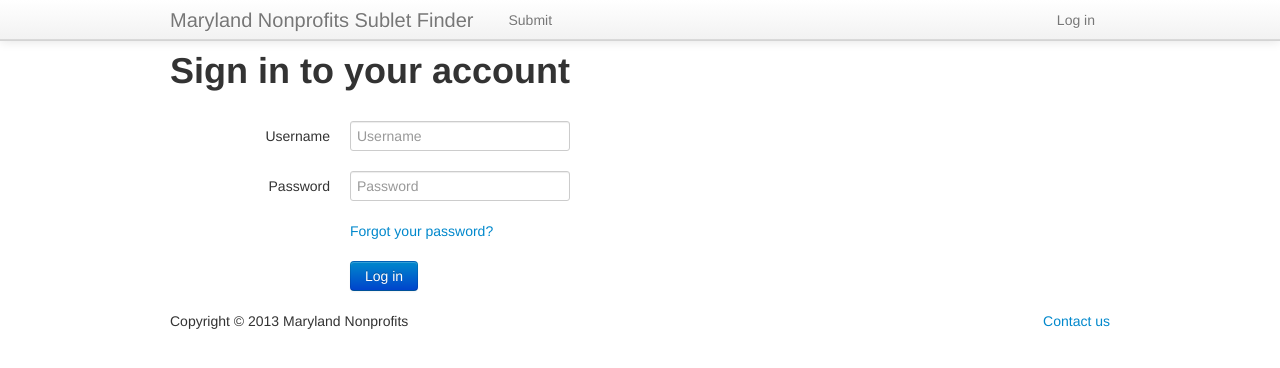
After one commit to josephturnerjr/spacefinder, a Flask app: page /login in a window 1280 px wide. The commit adds this page. Shown: the top 368 px of the page. Run offline with Flask 2, Linux system fonts and the light colour scheme; some libraries are stand-ins or nearby versions.

Commit message:
Login/log out

```diff
--- a/spacefinder/models.py
+++ b/spacefinder/models.py
@@ -1,9 +1,8 @@
 from flask_sqlalchemy import SQLAlchemy
 from spacefinder import app
 import datetime
-import re
-import uuid
 import md5
+from password import hash_pw
 
 db = SQLAlchemy(app)
 
--- a/spacefinder/templates/layout.html
+++ b/spacefinder/templates/layout.html
@@ -25,9 +25,18 @@
         <ul class="nav">
           <li><a href="/submit">Submit</a></li>
         </ul>
-        <ul class='nav pull-right'>
-          <li><a href="/admin">Log in</a></li>
-        </ul>
+          {% if not session["session_id"] %}
+            <ul class='nav pull-right'>
+              <li><a href="/login">Log in</a></li>
+            </ul>
+          {% else %}
+            <ul class='nav pull-right action-nav'>
+              <li><a href='/admin' data-toggle='tooltip' data-placement='bottom' title='Go to your dashboard'><i class='icon-dashboard'></i></a></li>
+              <li class='divider'></li>
+              <li><a id='logout-button' href="/logout"  data-toggle='tooltip' data-placement='bottom' title='Log out'><i class='icon-signout'></i></a></li>
+            </ul>
+            <p class='navbar-text pull-right'>Hi, {{ session["name"] }}</p>
+          {% endif %}
       </div>
       </div>
     </div>
@@ -44,5 +53,23 @@
     <script>window.jQuery || document.write('<script src="/static/js/vendor/jquery-1.8.2.min.js"><\/script>')</script>
     <script src="/static/js/vendor/bootstrap.min.js"></script>
     {% block scripts %}{% endblock %}
+    <script>
+      var logout_onclick = function(){
+        // This call will always fail with 403, clearing the basic auth cache
+        $.ajax({
+           type: 'POST',
+           async: false,
+           url: '/logout',
+        });
+        window.location.href = "/";
+        return false;
+      };
+      $(document).ready(function(){
+        $('#main-navbar').tooltip({
+              selector: "a[data-toggle=tooltip]"
+        });
+        $('#logout-button').click(logout_onclick);
+      });
+    </script>
   </body>
 </html>
--- /dev/null
+++ b/spacefinder/templates/login.html
@@ -0,0 +1,73 @@
+{% extends "layout.html" %}
+{% block head %}
+<title>Sign in to your account</title>
+<meta name="description" content="Sign in to your account">
+<link rel="stylesheet" href="/static/css/login.css">
+{% endblock %}
+{% block body %}
+<div id="header" class='banner'>
+  <div class="container">
+    <h1>Sign in to your account</h1>
+  </div>
+</div>
+<div class='login'>
+  <div class="container">
+    <form class="form-horizontal">
+      <div class="control-group">
+        <span class="help-block"></span>
+      </div>
+      <div class="control-group">
+        <label class="control-label" for="inputUsername">Username</label>
+        <div class="controls">
+          <input type="text" id="inputUsername" placeholder="Username">
+          <span class="help-inline"></span>
+        </div>
+      </div>
+      <div class="control-group">
+        <label class="control-label" for="inputPassword">Password</label>
+        <div class="controls">
+          <input type="password" id="inputPassword" placeholder="Password">
+          <span class="help-inline"></span>
+        </div>
+      </div>
+      <div class="control-group">
+        <div class="controls">
+          <a href="/account/passreset">Forgot your password?</a>
+        </div>
+      </div>
+      <div class="control-group">
+        <div class="controls">
+          <button id="create-account" type="submit" class="btn btn-primary">Log in</button>
+        </div>
+      </div>
+    </form>
+  </div>
+</div>
+{% endblock %}
+{% block scripts %}
+<script src="{{url_for('static', filename='js/main.js')}}"></script>
+<script>
+    var display_error = function(){
+      $('.help-block').text("Incorrect username or password");
+      $('.help-block').parent().addClass("error");
+    };
+    $(document).ready(function(){
+      $("#create-account").click(function(){
+        $(".control-group").removeClass("error");
+        $(".help-block").text("");
+        username = $("#inputUsername").val();
+        password = $("#inputPassword").val();
+        $.ajax({
+          type: 'POST',
+          url: '/login',
+          data: {username: username, password: password},
+          success:function(){
+            window.location.href = "/admin";
+          },
+          error: display_error
+        });
+        return false;
+      });
+    });
+</script>
+{% endblock %}
--- a/spacefinder/views.py
+++ b/spacefinder/views.py
@@ -1,9 +1,8 @@
 from spacefinder import app
-import json
-import datetime
 from flask import (Blueprint, request, redirect,
                    render_template, session, abort)
-from models import Listing
+from models import Listing, Account
+from password import check_pw
 
 
 views = Blueprint('spacefinder_views', __name__)
@@ -18,3 +17,34 @@ def format_currency(value):
 def index():
     listings = Listing.query.all()
     return render_template('index.html', listings=listings)
+
+
+@views.route('/login')
+def login():
+    return render_template('login.html')
+
+
+@views.route('/login', methods=['POST'])
+def log_user_in():
+    username = request.form.get('username')
+    password = request.form.get('password')
+    if not all([username, password]):
+        abort(500)
+    # case-insensitive usernames
+    username = username.lower()
+    user = Account.query.filter_by(username=username).first()
+    if user:
+        if check_pw(password, user.pw_hash):
+            # Valid password
+            session.permanent = True
+            session['session_id'] = user.id
+            session['name'] = user.name
+            return ""
+    # Don't leak information
+    abort(401)
+
+@views.route('/logout', methods=['POST'])
+def log_user_out():
+    session.pop("session_id", None)
+    session.pop("name", None)
+    return redirect('/')
```
Also changed, not shown: spacefinder/db_functions.py (+5 -2 lines), spacefinder/password.py (added, +9 -0 lines), spacefinder/templates/404.html (added).
